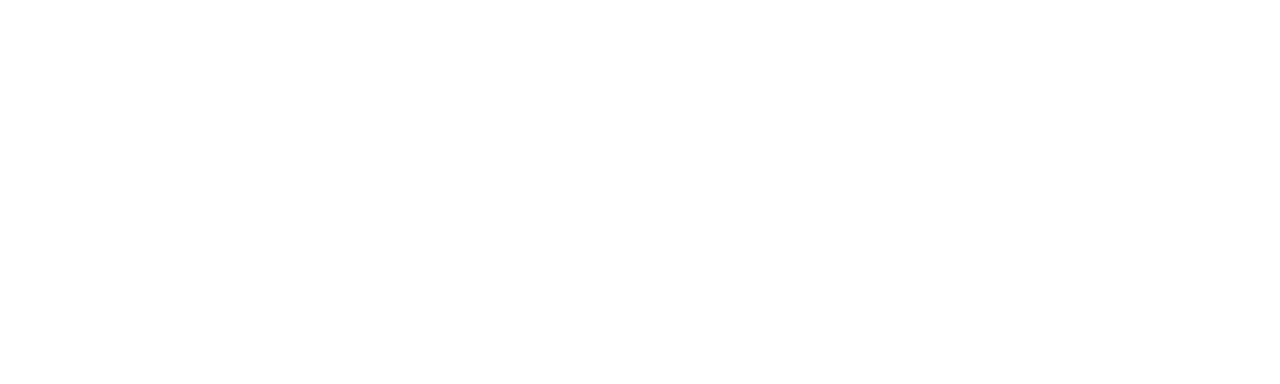
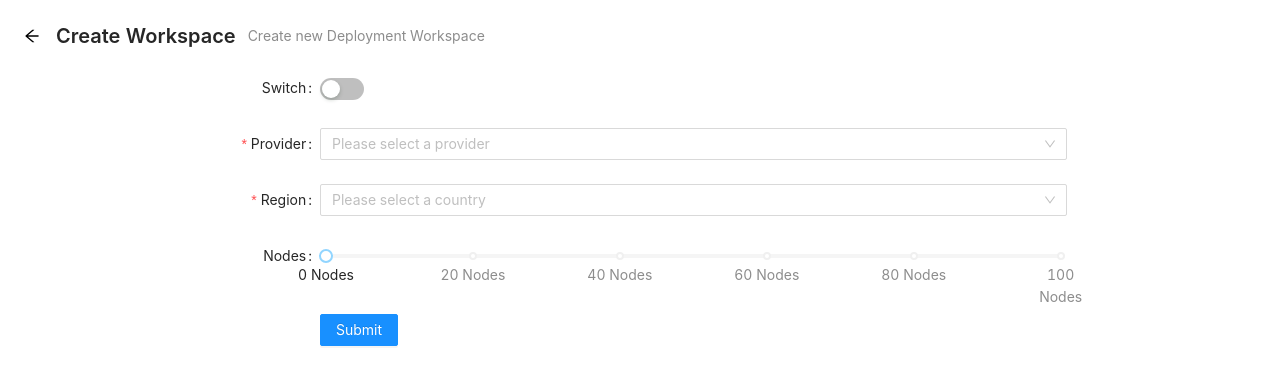
Before and after one commit to KAIYO-OSS/titan, a React (Create React App) app in the folder ui/: page /workspace/create in a window 1280 px wide. Shown: the top 384 px of the page. Built offline with nearby package versions, Linux system fonts and the light colour scheme.

Commit message:
fixed search ui

```diff
--- a/ui/src/App.css
+++ b/ui/src/App.css
@@ -36,3 +36,17 @@
     transform: rotate(360deg);
   }
 }
+
+
+/*.ant-menu-item-selected {*/
+/*  background: blue !important;*/
+/*}*/
+
+.sw-menu {
+  /*background: white !important;*/
+  padding: 0px 30px;
+}
+
+/*.sw-menu li:hover {*/
+/*  background: grey !important;*/
+/*}*/
--- a/ui/src/App.js
+++ b/ui/src/App.js
@@ -1,20 +1,22 @@
 import React from "react";
 import 'antd/dist/antd.css';
-import {
-  BrowserRouter as Router,
-  Route,
-} from "react-router-dom";
+import {BrowserRouter as Router, Route,} from "react-router-dom";
+import './App.css';
 import Login from "./components/Login";
 import Landing from "./components/Landing";
+import CreateWorkspace from "./components/CreateWorkspace";
 
 function App() {
     return (
         <Router>
             <Route exact path={"/login"}>
-        <Login />
+                <Login/>
             </Route>
             <Route exact path={"/"}>
-            <Landing />
+                <Landing/>
+            </Route>
+            <Route exact path={"/workspace/create"}>
+                <CreateWorkspace />
             </Route>
         </Router>
     );
--- /dev/null
+++ b/ui/src/components/CreateWorkspace.js
@@ -0,0 +1,96 @@
+import React from "react";
+import {Button, Form, PageHeader, Select, Slider, Switch} from "antd";
+import {useHistory} from "react-router";
+
+
+export default function CreateWorkspace() {
+    const formItemLayout = {
+        labelCol: {
+            span: 6,
+        },
+        wrapperCol: {
+            span: 14,
+        },
+    };
+    const onFinish = (values) => {
+        console.log('Received values of form: ', values);
+    };
+    const history = useHistory();
+    return (
+        <div>
+            <PageHeader
+                className="site-page-header"
+                onBack={() => history.push("/")}
+                title="Create Workspace"
+                subTitle="Create new Deployment Workspace"
+            />
+            <Form
+                name="validate_other"
+                {...formItemLayout}
+                onFinish={onFinish}
+            >
+                <Form.Item name="switch" label="Switch" valuePropName="checked">
+                    <Switch/>
+                </Form.Item>
+                <Form.Item
+                    name="provider"
+                    label="Provider"
+                    hasFeedback
+                    rules={[
+                        {
+                            required: true,
+                            message: 'Please select your Provider!',
+                        },
+                    ]}
+                >
+                    <Select placeholder="Please select a provider">
+                        <Select.Option value="aws">AWS</Select.Option>
+                        <Select.Option value="azure">Azure</Select.Option>
+                        <Select.Option value="gcp">GCP</Select.Option>
+                    </Select>
+                </Form.Item>
+                <Form.Item
+                    name="region"
+                    label="Region"
+                    hasFeedback
+                    rules={[
+                        {
+                            required: true,
+                            message: 'Please select your Region!',
+                        },
+                    ]}
+                >
+                    <Select placeholder="Please select a country">
+                        <Select.Option value="us-east-2">Ohio</Select.Option>
+                        <Select.Option value="us-east-1">Virginia</Select.Option>
+                        <Select.Option value="ap-southeast-1">Singapore</Select.Option>
+                    </Select>
+                </Form.Item>
+                <Form.Item name=" nodes" label="Nodes">
+                    <Slider
+                        marks={{
+                            0: '0 Nodes',
+                            20: '20 Nodes',
+                            40: '40 Nodes',
+                            60: '60 Nodes',
+                            80: '80 Nodes',
+                            100: '100 Nodes',
+                        }}
+                    />
+                </Form.Item>
+
+                <Form.Item
+                    wrapperCol={{
+                        span: 12,
+                        offset: 6,
+                    }}
+                >
+                    <Button type="primary" htmlType="submit">
+                        Submit
+                    </Button>
+                </Form.Item>
+            </Form>
+
+        </div>
+    )
+}
--- a/ui/src/components/Login.js
+++ b/ui/src/components/Login.js
@@ -1,5 +1,5 @@
 import React, {useEffect} from "react";
-import {Button, Checkbox, Form, Input} from "antd";
+import {Button, Checkbox, Col, Form, Input, Row} from "antd";
 import {useHistory} from "react-router";
 
 
@@ -7,7 +7,7 @@ export default function Login() {
 
     const history = useHistory();
     useEffect(() => {
-        if(localStorage.getItem("x-kaiyo-token") !== null) {
+        if (localStorage.getItem("x-kaiyo-token") !== null) {
             history.push("/")
         }
     }, [])
@@ -34,8 +34,10 @@ export default function Login() {
     const onFinishFailed = (errorInfo) => {
         console.log('Failed:', errorInfo);
     };
-    return(
-        <div style={{maxWidth : '30%', marginTop: "20%"}}>
+    return (
+        <Row>
+            <Col span={8}>
+                <div style={{paddingTop : "30vh", margin: "auto", width : "55%"}}>
                     <Form
                         {...layout}
                         name="basic"
@@ -55,9 +57,8 @@ export default function Login() {
                                 },
                             ]}
                         >
-                    <Input />
+                            <Input/>
                         </Form.Item>
-
                         <Form.Item
                             label="ACL Token"
                             name="token"
@@ -68,7 +69,7 @@ export default function Login() {
                                 },
                             ]}
                         >
-                    <Input.Password />
+                            <Input.Password/>
                         </Form.Item>
 
                         <Form.Item {...tailLayout} name="remember" valuePropName="checked">
@@ -82,5 +83,10 @@ export default function Login() {
                         </Form.Item>
                     </Form>
                 </div>
+            </Col>
+            <Col style={{backgroundColor: "#f7f7f7", minHeight: "100vh"}} span={16}>
+
+            </Col>
+        </Row>
     )
 }
--- a/ui/src/components/NavBar.js
+++ b/ui/src/components/NavBar.js
@@ -23,7 +23,7 @@ export default function NavBar(props) {
 
     return (
         <div>
-            <Menu style={{marginTop : "10px", marginLeft : "30px", marginRight: "30px"}} onClick={handleClick} selectedKeys={[current]} mode="horizontal">
+            <Menu theme="dark" className="sw-menu" style={{}} onClick={handleClick} selectedKeys={[current]} mode="horizontal">
 
                 <Menu.Item key="workspace">
                     Workspace
--- a/ui/src/components/Workspace.js
+++ b/ui/src/components/Workspace.js
@@ -1,9 +1,11 @@
 import React from "react";
 import {Button, Card, List} from "antd";
 import Search from "./Search";
+import {useHistory} from "react-router";
 
 
 export default function Workspace() {
+    const history = useHistory();
     const data = [
         {
             title: 'Title 1',
@@ -25,12 +27,16 @@ export default function Workspace() {
 
 
     ];
+
+    const toCreateWorkspace = () => {
+        history.push("/workspace/create")
+    }
     return (
 
         <div><Search onChange={() => {
             console.log()
         }} searchText={"Search Workspace"}/>
-            <Button style={{marginTop : "5px", marginBottom : "15px"}} type={"primary"}>
+            <Button style={{marginTop : "5px", marginBottom : "15px"}} onClick={toCreateWorkspace} type={"primary"}>
                 Create Workspace
             </Button>
             <List
```
Also changed, not shown: 1 other file (tests, documents, lock files or other folders). Lines whose indentation alone changed are shown as unchanged.
